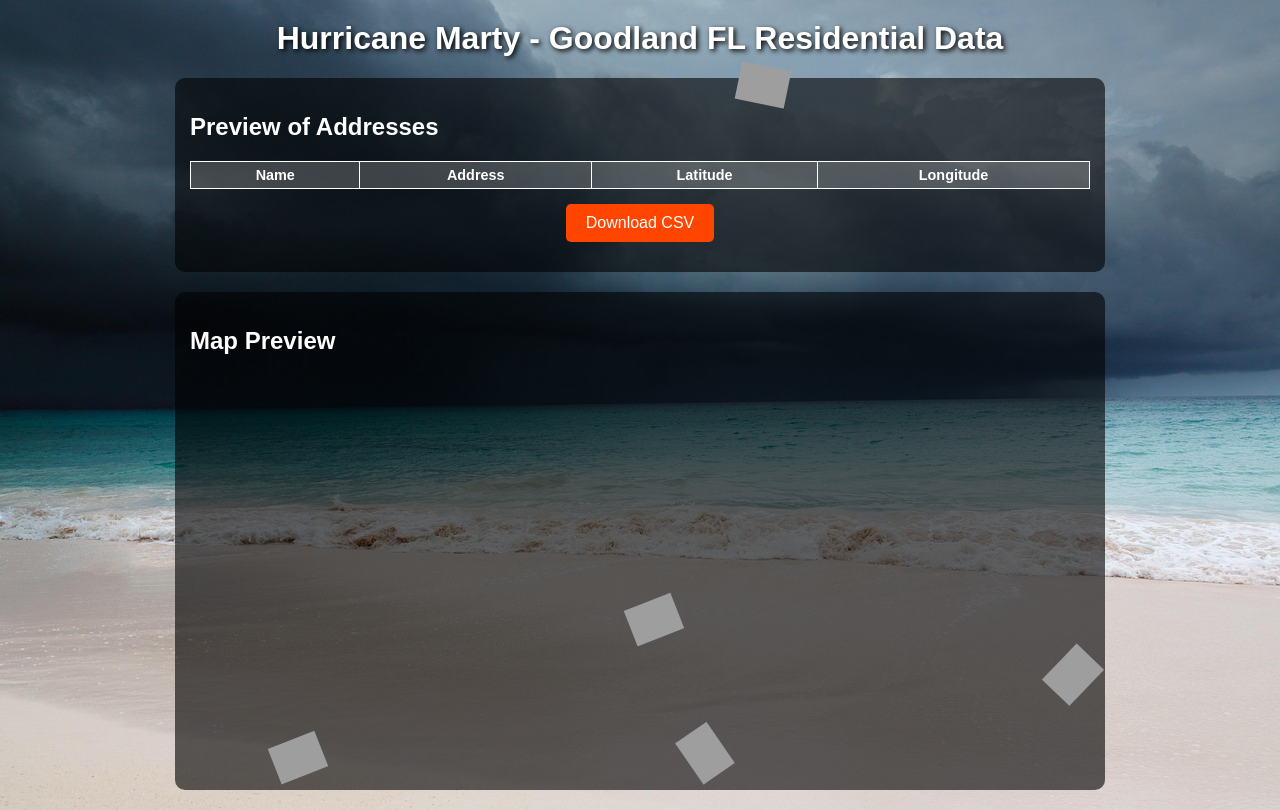
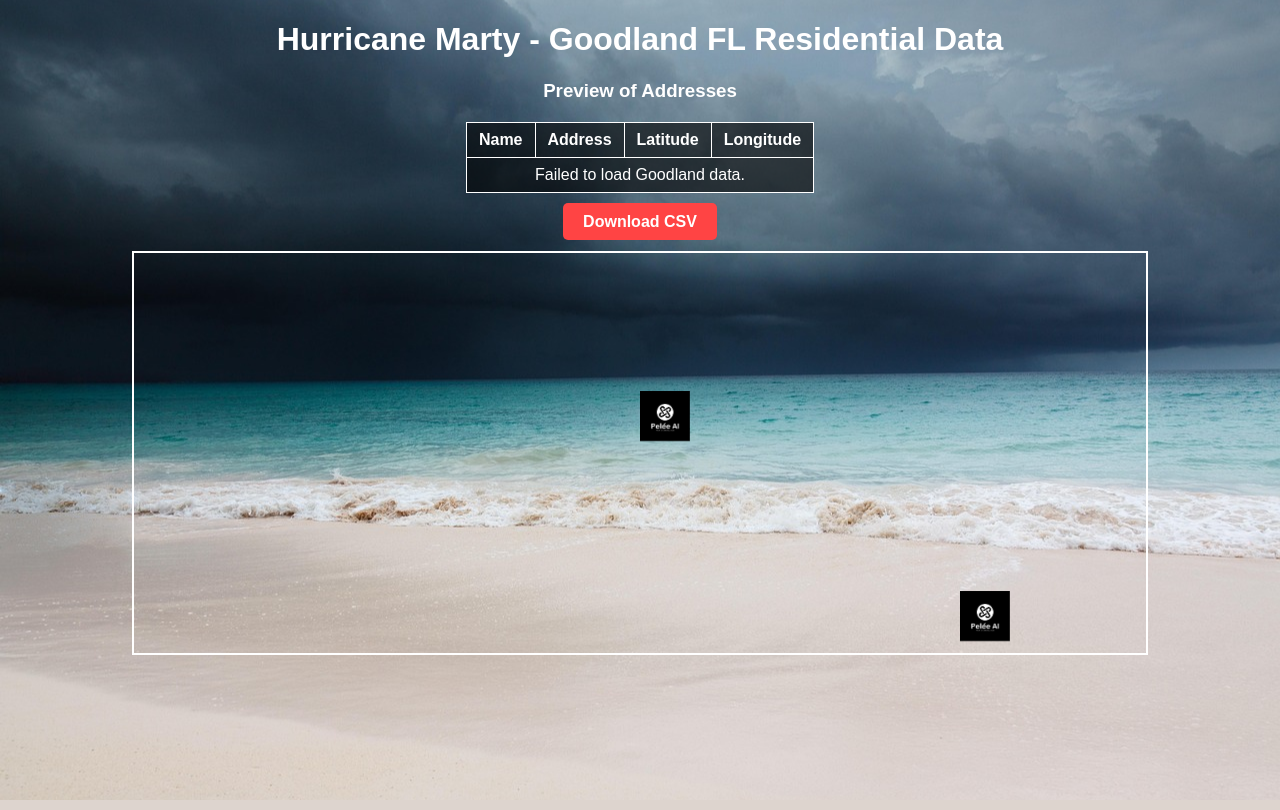
Before and after one commit to ccjackb22/HurricaneMarty, a Flask app: page / in a window 1280 px wide. Run offline with Flask 3, Linux system fonts and the light colour scheme; lists and menus that the app fills with data are empty; grey boxes are pictures that could not be loaded.

Commit message:
Update index.html

```diff
--- a/templates/index.html
+++ b/templates/index.html
@@ -3,89 +3,55 @@
 <head>
     <meta charset="UTF-8">
     <meta name="viewport" content="width=device-width, initial-scale=1.0">
-<title>Hurricane Marty - Goodland FL Data</title>
-<link rel="stylesheet" href="https://unpkg.com/leaflet@1.9.4/dist/leaflet.css"/>
+    <title>Hurricane Marty - Goodland FL Residential Data</title>
+    <link rel="stylesheet" href="https://unpkg.com/leaflet@1.9.5/dist/leaflet.css" />
     <style>
         body {
-        margin: 0;
             font-family: Arial, sans-serif;
-        background: url('/static/hurricane_marty_background.jpg') no-repeat center center fixed;
+            background: url('/static/hurricane_marty_Background.jpg') no-repeat center center fixed;
             background-size: cover;
-        color: #fff;
+            color: white;
+            text-align: center;
         }
-
-    h1 {
-        text-align: center;
-        margin-top: 20px;
-        text-shadow: 2px 2px 5px #000;
+        table {
+            margin: 20px auto;
+            border-collapse: collapse;
+            background-color: rgba(0,0,0,0.6);
         }
-
-    #preview, #map-container {
-        max-width: 900px;
-        margin: 20px auto;
-        background-color: rgba(0,0,0,0.6);
-        padding: 15px;
-        border-radius: 10px;
+        th, td {
+            border: 1px solid white;
+            padding: 8px 12px;
         }
-
-    table {
-        width: 100%;
-        border-collapse: collapse;
-        color: #fff;
+        #map { height: 400px; width: 80%; margin: 20px auto; border: 2px solid white; }
+        .download-btn {
+            background-color: #ff4444;
+            color: white;
+            padding: 10px 20px;
+            text-decoration: none;
+            border-radius: 5px;
+            font-weight: bold;
         }
-
-    table th, table td {
-        border: 1px solid #fff;
-        padding: 5px;
-        font-size: 0.9rem;
-    }
-
-    table th {
-        background-color: rgba(255, 255, 255, 0.2);
-    }
-
-    #download-btn {
-        display: block;
-        margin: 15px auto;
-        padding: 10px 20px;
-        font-size: 1rem;
-        background-color: #ff4500;
-        color: #fff;
-        border: none;
-        border-radius: 5px;
-        cursor: pointer;
-    }
-
-    #map {
-        height: 400px;
-        border-radius: 10px;
-        margin-top: 10px;
-    }
-
         /* Floating hurricane icons */
         .hurricane-icon {
-        position: absolute;
+            position: fixed;
             width: 50px;
             height: 50px;
-        background: url('/static/hurricane_icon.png') no-repeat center center;
-        background-size: contain;
-        animation: float 15s infinite linear;
+            top: calc(50% * var(--i));
+            left: calc(50% * var(--i));
+            animation: float 10s infinite;
         }
-
         @keyframes float {
-        0% { transform: translateY(0px) rotate(0deg); }
-        50% { transform: translateY(-30px) rotate(180deg);}
-        100% { transform: translateY(0px) rotate(360deg);}
+            0% {transform: translateY(0);}
+            50% {transform: translateY(-20px);}
+            100% {transform: translateY(0);}
         }
     </style>
 </head>
 <body>
+    <h1>Hurricane Marty - Goodland FL Residential Data</h1>
+    <h3>Preview of Addresses</h3>
 
-<h1>Hurricane Marty - Goodland FL Residential Data</h1>
-
-<div id="preview">
-    <h2>Preview of Addresses</h2>
-    <table id="data-table">
+    <table id="preview-table">
         <thead>
             <tr>
                 <th>Name</th>
@@ -95,72 +61,47 @@
             </tr>
         </thead>
         <tbody>
-            <!-- Populated by JS -->
+            <tr><td colspan="4">Loading data...</td></tr>
         </tbody>
     </table>
-    <button id="download-btn">Download CSV</button>
-</div>
 
-<div id="map-container">
-    <h2>Map Preview</h2>
+    <a id="download-btn" class="download-btn" href="/download/goodland-addresses">Download CSV</a>
+
     <div id="map"></div>
-</div>
 
-<!-- Leaflet JS -->
-<script src="https://unpkg.com/leaflet@1.9.4/dist/leaflet.js"></script>
+    <!-- Floating icons -->
+    <img src="/static/Pelee_AI_Logo.png" class="hurricane-icon" style="--i:1;">
+    <img src="/static/Pelee_AI_Logo.png" class="hurricane-icon" style="--i:1.5;">
+
+    <script src="https://unpkg.com/leaflet@1.9.5/dist/leaflet.js"></script>
     <script>
-async function loadData() {
-    try {
-        const res = await fetch('/data/goodland');
-        const data = await res.json();
-
-        const tbody = document.querySelector('#data-table tbody');
+        fetch('/data/goodland-addresses')
+            .then(response => response.json())
+            .then(data => {
+                const tbody = document.querySelector('#preview-table tbody');
                 tbody.innerHTML = '';
-
-        data.slice(0, 10).forEach(item => {
+                data.forEach(row => {
                     const tr = document.createElement('tr');
-            tr.innerHTML = `<td>${item.name || ''}</td>
-                            <td>${item.address || ''}</td>
-                            <td>${item.lat || ''}</td>
-                            <td>${item.lng || ''}</td>`;
+                    tr.innerHTML = `<td>${row.name}</td><td>${row.address}</td><td>${row.lat}</td><td>${row.lng}</td>`;
                     tbody.appendChild(tr);
                 });
 
-        // Initialize map
-        const map = L.map('map').setView([data[0].lat || 0, data[0].lng || 0], 14);
+                // Map
+                const map = L.map('map').setView([data[0].lat, data[0].lng], 15);
                 L.tileLayer('https://{s}.tile.openstreetmap.org/{z}/{x}/{y}.png', {
-            attribution: 'Map data © <a href="https://openstreetmap.org">OpenStreetMap</a>'
+                    maxZoom: 19
                 }).addTo(map);
 
-        data.forEach(item => {
-            if(item.lat && item.lng){
-                L.marker([item.lat, item.lng])
-                 .addTo(map)
-                 .bindPopup(`<b>${item.name}</b><br>${item.address}`);
-            }
+                data.forEach(row => {
+                    L.marker([row.lat, row.lng]).addTo(map)
+                        .bindPopup(`${row.name}<br>${row.address}`);
                 });
-
-    } catch(err) {
-        console.error(err);
-        alert('Failed to load Goodland data.');
-    }
-}
-
-document.getElementById('download-btn').addEventListener('click', () => {
-    window.location.href = '/download/goodland';
+            })
+            .catch(err => {
+                console.error('Failed to load Goodland data', err);
+                const tbody = document.querySelector('#preview-table tbody');
+                tbody.innerHTML = '<tr><td colspan="4">Failed to load Goodland data.</td></tr>';
             });
-
-// Randomly add floating icons
-for(let i=0; i<5; i++){
-    const icon = document.createElement('div');
-    icon.classList.add('hurricane-icon');
-    icon.style.top = `${Math.random()*window.innerHeight}px`;
-    icon.style.left = `${Math.random()*window.innerWidth}px`;
-    icon.style.animationDuration = `${10 + Math.random()*10}s`;
-    document.body.appendChild(icon);
-}
-
-loadData();
     </script>
 </body>
 </html>
```
Lines whose indentation alone changed are shown as unchanged.
